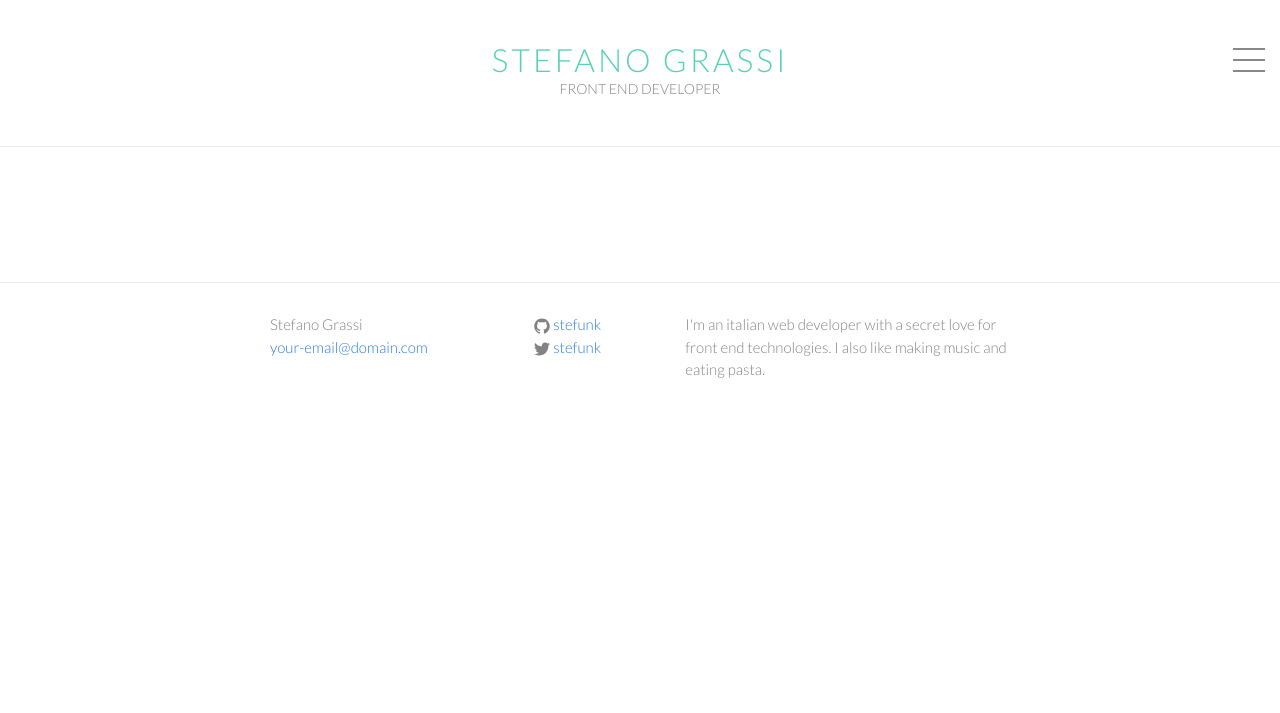
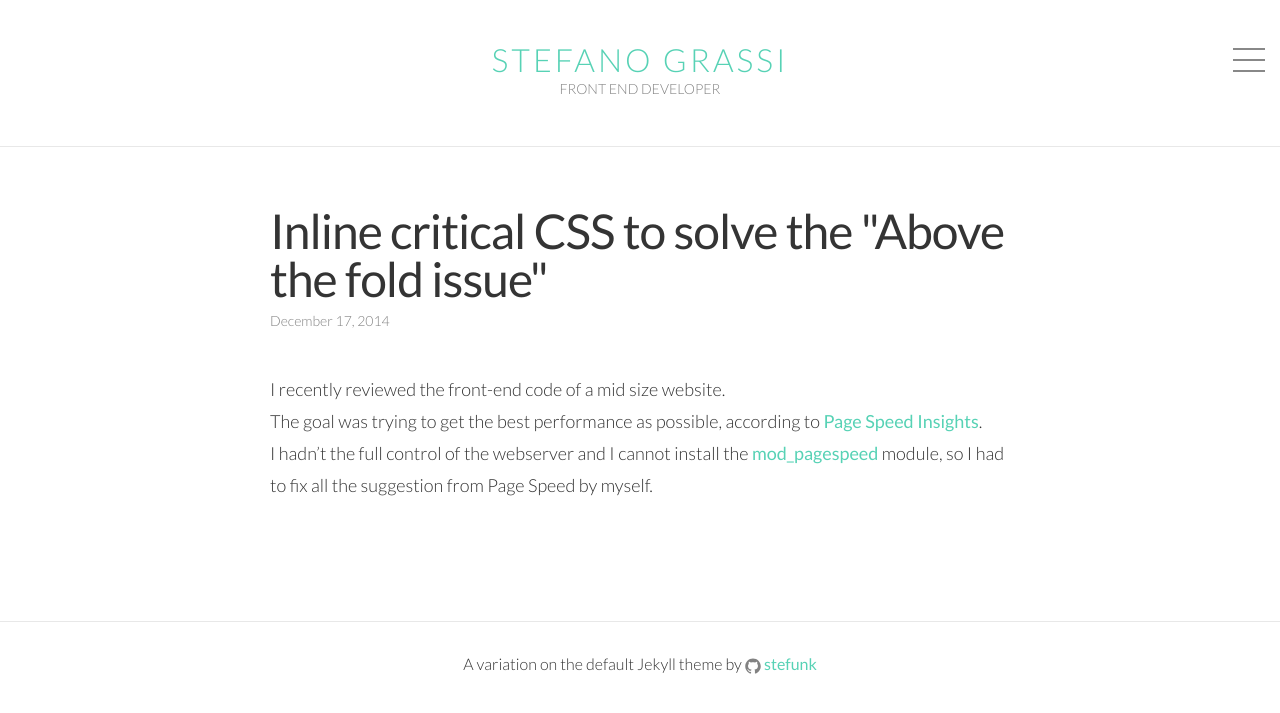
Before and after one commit to stefunk/stefunk.github.io, a Jekyll site: the page built from index.html, in a window 1280 px wide. Shown: the top 713 px of the page. Built offline with Jekyll 4.4.1, drawn with Linux system fonts in a browser that asks for light colours; nearby versions of some CDN libraries; Markdown is read by kramdown in place of the engine named in the settings.

Commit message:
first article

````diff
--- a/_config.yml
+++ b/_config.yml
@@ -3,15 +3,13 @@ title: Stefano Grassi
 subtitle: front end developer
 email: your-email@domain.com
 description: > # this means to ignore newlines until "baseurl:"
-  I'm an italian web developer with a secret love for front end technologies.
-  I also like making music and eating pasta.
+  Stefano Grassi personal website and blog. Technologie, front end, javascript.
 baseurl: "" # the subpath of your site, e.g. /blog/
-url: "http://yourdomain.com" # the base hostname & protocol for your site
-twitter_username: stefunk
 github_username:  stefunk
-
+github: https://github.com/stefunk
+linkedin: http://ch.linkedin.com/pub/stefano-grassi/93/577/8aa
 # Build settings
-markdown: kramdown
+markdown: redcarpet
 
 navigation:
 - text: Blog
--- a/_includes/footer.html
+++ b/_includes/footer.html
@@ -1,53 +1,17 @@
 <footer class="site-footer">
-
   <div class="wrapper">
-
-    <div class="footer-col-wrapper">
-      <div class="footer-col  footer-col-1">
-        <ul class="contact-list">
-          <li>{{ site.title }}</li>
-          <li><a href="mailto:{{ site.email }}">{{ site.email }}</a></li>
-        </ul>
-      </div>
-
-      <div class="footer-col  footer-col-2">
-        <ul class="social-media-list">
-          {% if site.github_username %}
-          <li>
+    <p>
+      A variation on the default Jekyll theme by
       <a href="https://github.com/{{ site.github_username }}">
         <span class="icon  icon--github">
           <svg viewBox="0 0 16 16">
             <path fill="#828282" d="M7.999,0.431c-4.285,0-7.76,3.474-7.76,7.761 c0,3.428,2.223,6.337,5.307,7.363c0.388,0.071,0.53-0.168,0.53-0.374c0-0.184-0.007-0.672-0.01-1.32 c-2.159,0.469-2.614-1.04-2.614-1.04c-0.353-0.896-0.862-1.135-0.862-1.135c-0.705-0.481,0.053-0.472,0.053-0.472 c0.779,0.055,1.189,0.8,1.189,0.8c0.692,1.186,1.816,0.843,2.258,0.645c0.071-0.502,0.271-0.843,0.493-1.037 C4.86,11.425,3.049,10.76,3.049,7.786c0-0.847,0.302-1.54,0.799-2.082C3.768,5.507,3.501,4.718,3.924,3.65 c0,0,0.652-0.209,2.134,0.796C6.677,4.273,7.34,4.187,8,4.184c0.659,0.003,1.323,0.089,1.943,0.261 c1.482-1.004,2.132-0.796,2.132-0.796c0.423,1.068,0.157,1.857,0.077,2.054c0.497,0.542,0.798,1.235,0.798,2.082 c0,2.981-1.814,3.637-3.543,3.829c0.279,0.24,0.527,0.713,0.527,1.437c0,1.037-0.01,1.874-0.01,2.129 c0,0.208,0.14,0.449,0.534,0.373c3.081-1.028,5.302-3.935,5.302-7.362C15.76,3.906,12.285,0.431,7.999,0.431z"/>
           </svg>
         </span>
-
         <span class="username">{{ site.github_username }}</span>
       </a>
-          </li>
-          {% endif %}
-
-          {% if site.twitter_username %}
-          <li>
-            <a href="https://twitter.com/{{ site.twitter_username }}">
-              <span class="icon  icon--twitter">
-                <svg viewBox="0 0 16 16">
-                  <path fill="#828282" d="M15.969,3.058c-0.586,0.26-1.217,0.436-1.878,0.515c0.675-0.405,1.194-1.045,1.438-1.809
-                  c-0.632,0.375-1.332,0.647-2.076,0.793c-0.596-0.636-1.446-1.033-2.387-1.033c-1.806,0-3.27,1.464-3.27,3.27 c0,0.256,0.029,0.506,0.085,0.745C5.163,5.404,2.753,4.102,1.14,2.124C0.859,2.607,0.698,3.168,0.698,3.767 c0,1.134,0.577,2.135,1.455,2.722C1.616,6.472,1.112,6.325,0.671,6.08c0,0.014,0,0.027,0,0.041c0,1.584,1.127,2.906,2.623,3.206 C3.02,9.402,2.731,9.442,2.433,9.442c-0.211,0-0.416-0.021-0.615-0.059c0.416,1.299,1.624,2.245,3.055,2.271 c-1.119,0.877-2.529,1.4-4.061,1.4c-0.264,0-0.524-0.015-0.78-0.046c1.447,0.928,3.166,1.469,5.013,1.469 c6.015,0,9.304-4.983,9.304-9.304c0-0.142-0.003-0.283-0.009-0.423C14.976,4.29,15.531,3.714,15.969,3.058z"/>
-                </svg>
-              </span>
-
-              <span class="username">{{ site.twitter_username }}</span>
-            </a>
-          </li>
-          {% endif %}
-        </ul>
-      </div>
-
-      <div class="footer-col  footer-col-3">
-        <p class="text">{{ site.description }}</p>
+    </p>
   </div>
 </div>
 
-  </div>
-
 </footer>
--- /dev/null
+++ b/_posts/2014-12-17-inline-critical-css.markdown
@@ -0,0 +1,105 @@
+---
+layout: post
+title: Inline critical CSS to solve the "Above the fold issue"
+---
+
+I recently reviewed the front-end code of a mid size website.
+The goal was trying to get the best performance as possible, according to [Page Speed Insights](https://developers.google.com/speed/pagespeed/insights/).
+I hadn't the full control of the webserver and I cannot install the [mod_pagespeed](https://developers.google.com/speed/pagespeed/module) module, so I had to fix all the suggestion from Page Speed by myself.
+
+Fortunately the code was well written and the only problem I had to face was the **Above the Fold issue**:
+
+> None of the above-the-fold content on your page could be rendered without
+> waiting for the following resources to load. Try to defer or asynchronously load
+> blocking resources, or inline the critical portions of those resources directly
+> in the HTML.
+
+The first step was to discover the real meaning of "above-the-fold content".
+As from [Wikipedia definition](http://en.wikipedia.org/wiki/Above_the_fold):
+
+> Above the fold is sometimes used in web development to refer the portions of a
+> webpage that are visible without scrolling.
+
+After reading the official Google Developers page ["Optimize CSS Delivery"](https://developers.google.com/speed/docs/insights/OptimizeCSSDelivery)
+and searching for other devs articles, I got more clear in my mind how to face this problem:
+
+**Critical  CSS** are a subset of the stylesheet rules wrote for your website/SPA, that can guarantee the correct rendering of the **above the fold contents**. They have to be inlined in your ``<head>`` while the rest of your CSS could be easily loaded async.
+
+
+
+## Steps
+
+* Identify the critical CSS for a page
+* Extract them to a *critical.css* stylesheet
+* Inject them inside the right page
+* Async load of the *non-critical.css*
+* Discover a way to keep the above points automated
+
+
+### Identify and extract
+In order to get an immediate answer to the question *"what are the critical css for this page?"* you can use this two choice:
+
++ A [bookmarklet](https://gist.github.com/PaulKinlan/6284142) by Paul Kinlan
++ An [online tool](http://jonassebastianohlsson.com/criticalpathcssgenerator) based on [Pentahouse](https://github.com/pocketjoso/penthouse)
+
+Very fast, but useful only to have a better understanding of our problem.
+We need something different to automate the process.
+
+From Addy Osmani [Above the Fold tools list](https://github.com/addyosmani/above-the-fold-css-tools) we discover three very useful tools:
+
++ [Penthouse](https://github.com/pocketjoso/penthouse) by Jonas Ohlsonn
++ [Critical](http://github.com/addyosmani/critical) by Addy Osmani
++ [CriticalCSS](https://github.com/filamentgroup/criticalcss) by Filament Group
+
+All these great tools will help you discover and extract the css you need. Penthouse and Critical comes also as **Grunt task**.
+
+
+### Inject them in the right page
+After you are able to exctrat your critical CSS rules you have to inject them directly in your views.
+The only tools (from the list above) that do this job is Critical by Addy Osmani. If you chosed one of the others you have to find another solutions:
+
++ [Inline styles](https://github.com/maxogden/inline-styles) by Max Ogden
++ [Grunt inline sources](https://github.com/fmal/gulp-inline-source) by Filip Malinowski
+
+
+### Async load of the *non*-critical CSS
+Ok, we had inlined our rules for the above the fold contents, but if we scroll the rest of the page is completely unstyled! And also we cannot re-add our external CSS in the ``<head>`` cause it will be again **render blocking**.
+The first idea could be to put our ``<link>`` at the end of the ``<body>`` as you do with the js library.
+I decided to go for a more interesting way: load all the non-critical CSS asynchronously using the [LoadCSS](https://github.com/filamentgroup/loadCSS) utility.
+
+Et voilà:
+
+```javascript
+<head>
+...
+<script>
+// include loadCSS here...
+function loadCSS( href, before, media ){ ... }
+// load a file
+loadCSS( "path/to/mystylesheet.css" );
+</script>
+
+<!-- Disabled Js fallback -->
+<noscript>
+<link href="path/to/mystylesheet.css" rel="stylesheet">
+</noscript>
+...
+</head>
+```
+
+(This example is taken from LoadCss Github).
+
+
+### Automate! Automate! Automate!
+Now, it's time to let this baby process grow into a robot.
+I decided to use **Grunt** to automate all the steps, using also other contrib-tools.
+
+My final steps:
+
+1. Retrieve the html fixtures of the page to analyze using PhantomJS.
++ Extract the critical CSS from them.
+* Inject the new stylesheet created.
+* Inject the loadCss script with the right array of files to load.
+
+
+That's all. Hope you'll find this article useful!
--- a/_sass/_base.scss
+++ b/_sass/_base.scss
@@ -90,15 +90,15 @@ h1, h2, h3, h4, h5, h6 {
  * Links
  */
 a {
-    color: $brand-color;
+    color: $green-color;
+    font-weight: 400;
     text-decoration: none;
 
     &:visited {
-        color: darken($brand-color, 15%);
+        color: darken($green-color, 15%);
     }
 
     &:hover {
-        color: $text-color;
         text-decoration: underline;
     }
 }
--- a/_sass/_layout.scss
+++ b/_sass/_layout.scss
@@ -112,6 +112,10 @@
 .site-footer {
     border-top: 1px solid $grey-color-light;
     padding: $spacing-unit 0;
+
+    p {
+      text-align: center;
+    }
 }
 
 .footer-heading {
@@ -119,60 +123,6 @@
     margin-bottom: $spacing-unit / 2;
 }
 
-.contact-list,
-.social-media-list {
-    list-style: none;
-    margin-left: 0;
-}
-
-.footer-col-wrapper {
-    font-size: 15px;
-    color: $grey-color;
-    margin-left: -$spacing-unit / 2;
-    @extend %clearfix;
-}
-
-.footer-col {
-    float: left;
-    margin-bottom: $spacing-unit / 2;
-    padding-left: $spacing-unit / 2;
-}
-
-.footer-col-1 {
-    width: -webkit-calc(35% - (#{$spacing-unit} / 2));
-    width:         calc(35% - (#{$spacing-unit} / 2));
-}
-
-.footer-col-2 {
-    width: -webkit-calc(20% - (#{$spacing-unit} / 2));
-    width:         calc(20% - (#{$spacing-unit} / 2));
-}
-
-.footer-col-3 {
-    width: -webkit-calc(45% - (#{$spacing-unit} / 2));
-    width:         calc(45% - (#{$spacing-unit} / 2));
-}
-
-@include media-query($on-laptop) {
-    .footer-col-1,
-    .footer-col-2 {
-        width: -webkit-calc(50% - (#{$spacing-unit} / 2));
-        width:         calc(50% - (#{$spacing-unit} / 2));
-    }
-
-    .footer-col-3 {
-        width: -webkit-calc(100% - (#{$spacing-unit} / 2));
-        width:         calc(100% - (#{$spacing-unit} / 2));
-    }
-}
-
-@include media-query($on-palm) {
-    .footer-col {
-        float: none;
-        width: -webkit-calc(100% - (#{$spacing-unit} / 2));
-        width:         calc(100% - (#{$spacing-unit} / 2));
-    }
-}
 
 /**
  * Home
@@ -219,6 +169,11 @@
 
     .post-description {
       margin-bottom: 2em;
+    }
+
+    p {
+      font-size: 18px;
+      line-height: 32px;
     }
 }
 
@@ -279,4 +234,8 @@
             font-size: 18px;
         }
     }
+
+    h2,h3,h4 {
+      margin-top: $spacing-unit;
+    }
 }
--- /dev/null
+++ b/about/index.md
@@ -0,0 +1,26 @@
+---
+layout: post
+title: About
+---
+
+I'm an italian web developer secretly in love with frontend technologies.
+I'm currently based in Lausanne, Switzerland.
+
+!["That's my face!"](/images/bru-sportivo.jpg "Myself walking, somewhere in Italy")
+
+I worked as a consultant for different startups and enterprises.
+My main area of interest is the front end development, but I try to have a 360° view
+on all the technologies involved in the web development.
+
+Some techs I've worked with:
+
++ **Javascript MVC frameworks**: Backbonejs, AngularJs, EmberJs
++ **HTML5 & Css3**
++ **NodeJs**: Standard Api, Express framework
++ **Php**:Symfony, Yii, CodeIgniter
++ **SQL Db**: MySQL, PostgreSQL, Microsoft SQL Server, SQLite
++ **No-SQl Db**: MongoDB, Redis
+
+# Interested on my profile?
+
+I'm open to new and interesting offers. Feel free to [contact me](/contact/)!
````
Also changed, not shown: _includes/_footer.html (added, +53 -0 lines), contact/index.md (added, +14 -0 lines), about/bru.png (deleted), images/bru-sportivo.jpg (added). Lines whose indentation alone changed are shown as unchanged.
